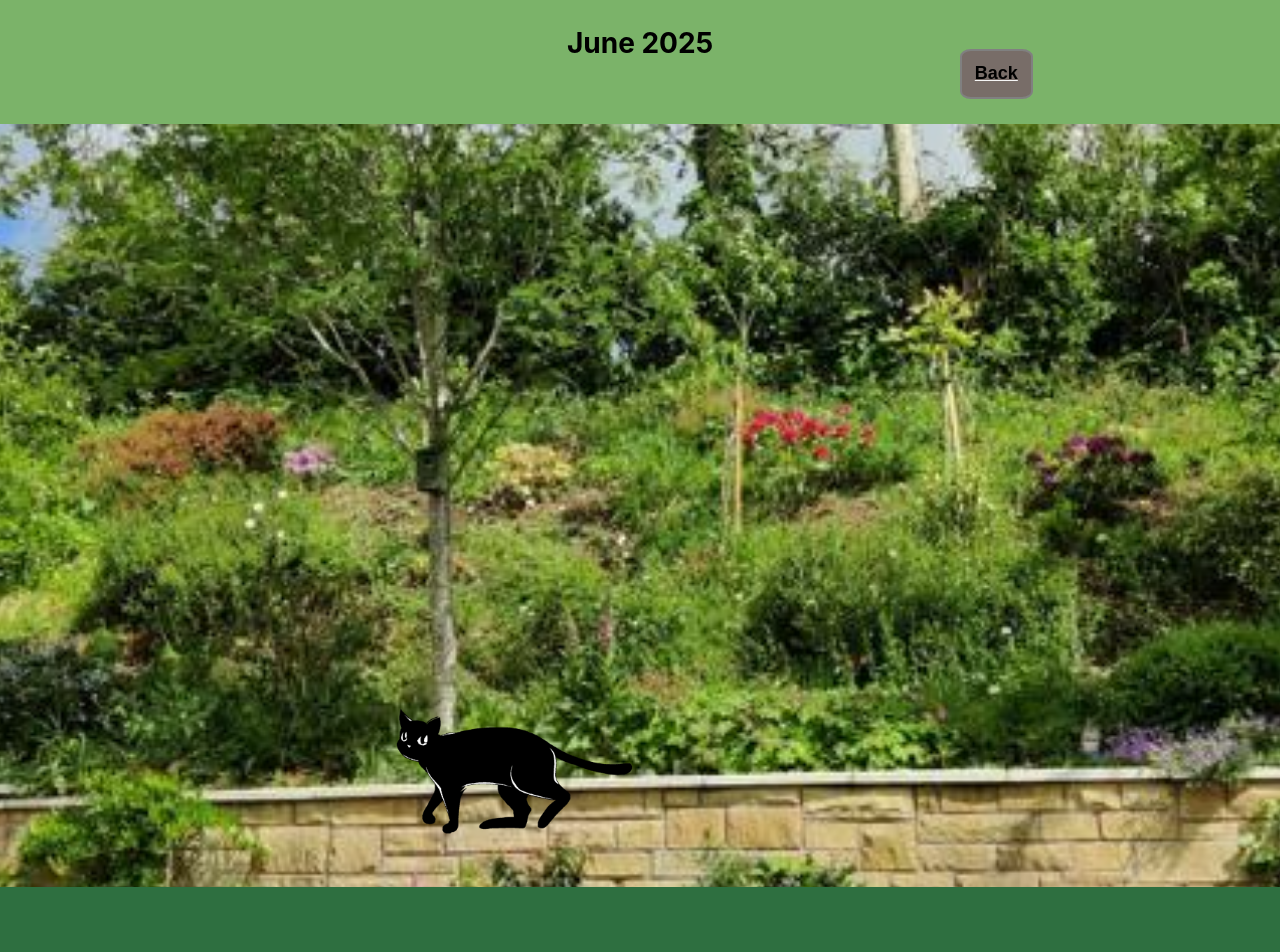
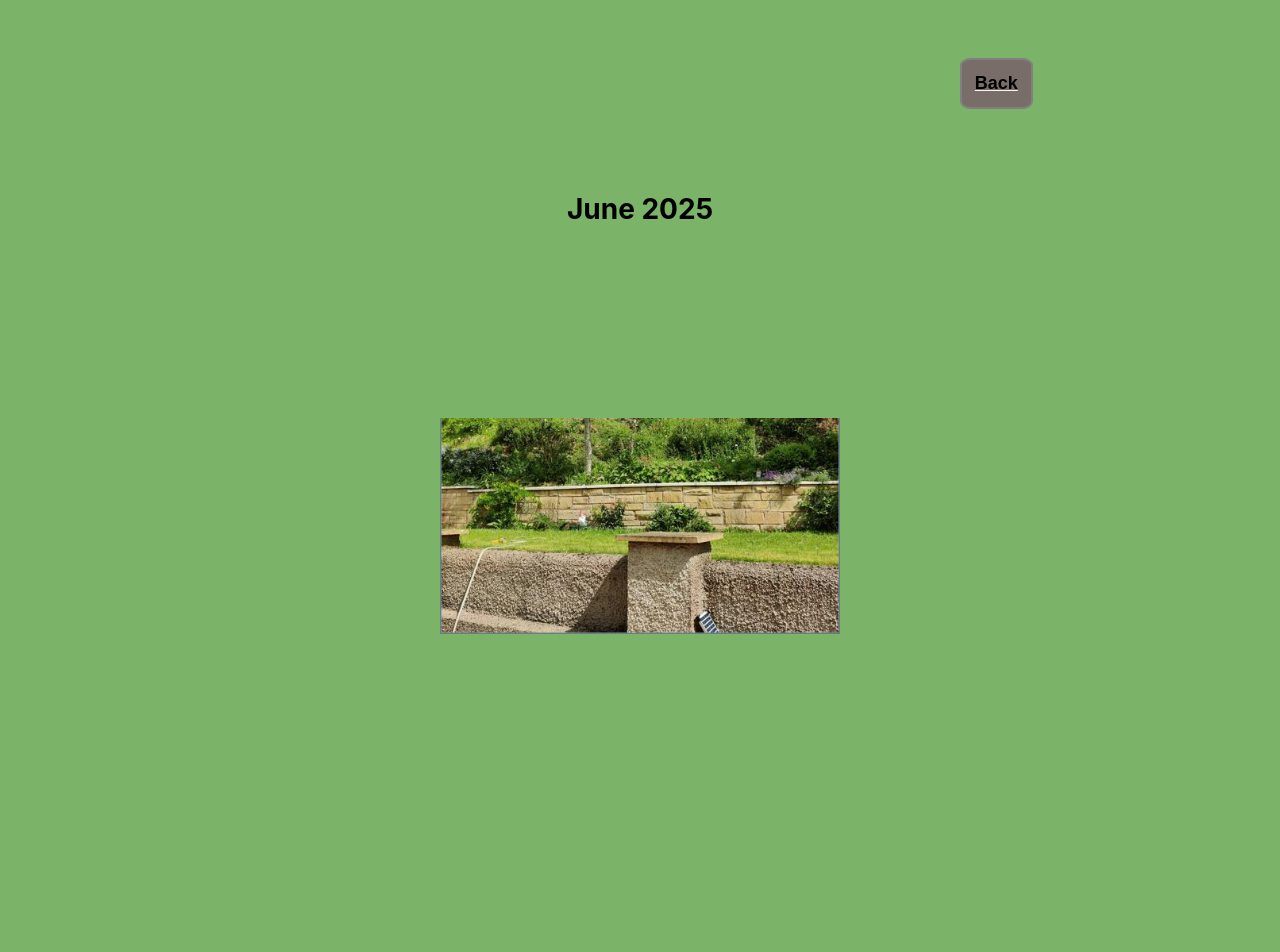
Before and after one commit to JillThomas799/thomasfamilyblog-2024-2025git, a React (Create React App) app: page /june2025 in a window 1280 px wide. Shown: the top 952 px of the page. Built offline with nearby package versions, Linux system fonts and the light colour scheme.

Commit message:
Addition of retina styles to @media query for width 412px height 915px oneplusnord phone

```diff
--- a/src/june2025.css
+++ b/src/june2025.css
@@ -427,6 +427,89 @@
   }
 }
 
+@media only screen and (min-device-width: 412px) and (max-device-height: 920px) {
+  .headerPhotoJune2025 {
+    margin-top: -30%;
+    -webkit-transform: scale(0.5);
+    -moz-transform: scale(0.5);
+    -ms-transform: scale(0.5);
+    -o-transform: scale(0.5);
+    transform: scale(0.5);
+  }
+
+  .monthHeaderJune2025 {
+    margin-top: 15%;
+    margin-bottom: 15%;
+  }
+
+  .catWalking {
+    width: 400px;
+    height: 200px;
+    margin: 50px auto 0;
+    -webkit-transform: translate(0, -280%) scale (0.3);
+    -moz-transform: translate(0, -280%) scale (0.3);
+    -ms-transform: translate(0, -280%) scale (0.3);
+    -o-transform: translate(0, -280%) scale (0.3);
+    transform: translate(0, -280%) scale (0.3);
+  }
+
+  @keyframes move-animation {
+    from {
+      top: -151%;
+      margin-left: 100%;
+    }
+    to {
+      top: 150%;
+      margin-left: -100%;
+    }
+  }
+}
+
+@media only screen and (-webkit-min-device-pixel-ratio: 2.625),
+  only screen and (min--moz-device-pixel-ratio: 2.625),
+  only screen and (-o-min-device-pixel-ratio: 2.625/1),
+  only screen and (min-device-pixel-ratio: 2.625),
+  only screen and (min-resolution: 408dpi),
+  only screen and (min-resolution: 2.625dppx),
+  only screen and (min-device-width: 412px) and (max-device-height: 920px) {
+  .headerPhotoJune2025 {
+    /* Scripting for oneplusnord AC2003 Jill's phone see React evernote note's on family blog for further info*/
+    margin-top: -30%;
+    -webkit-transform: scale(0.5);
+    -moz-transform: scale(0.5);
+    -ms-transform: scale(0.5);
+    -o-transform: scale(0.5);
+    transform: scale(0.5);
+  }
+
+  .monthHeaderJune2025 {
+    margin-top: 15%;
+    margin-bottom: 15%;
+  }
+
+  .catWalking {
+    width: 400px;
+    height: 200px;
+    margin: 50px auto 0;
+    -webkit-transform: translate(0, -240%) scale (0.3);
+    -moz-transform: translate(0, -240%) scale (0.3);
+    -ms-transform: translate(0, -240%) scale (0.3);
+    -o-transform: translate(0, -240%) scale (0.3);
+    transform: translate(0, -240%) scale (0.3);
+  }
+
+  @keyframes move-animation {
+    from {
+      top: -151%;
+      margin-left: 100%;
+    }
+    to {
+      top: 150%;
+      margin-left: -100%;
+    }
+  }
+}
+
 @media screen and (min-width: 401px) and (max-width: 480px) and (max-height: 899px) {
   /*To ensure on mobile screens below between 401px and S480px width (this includes one plus phones) that relevant components
   of the site are displayed with the best dimensions for the smaller devices*/
@@ -454,45 +537,6 @@
     -ms-transform: translate(0, -273%) scale(0.3);
     -o-transform: translate(0, -273%) scale(0.3);
     transform: translate(0, -273%) scale(0.3);
-  }
-
-  @keyframes move-animation {
-    from {
-      top: -151%;
-      margin-left: 100%;
-    }
-    to {
-      top: 150%;
-      margin-left: -100%;
-    }
-  }
-}
-
-@media only screen and (min-device-width: 412px) and (max-device-width: 920px) and (orientation: portrait) {
-  .headerPhotoJune2025 {
-    /* Scripting for oneplusnord AC2003 Jill's phone see React evernote note's on family blog for further info*/
-    margin-top: -30%;
-    -webkit-transform: scale(0.5);
-    -moz-transform: scale(0.5);
-    -ms-transform: scale(0.5);
-    -o-transform: scale(0.5);
-    transform: scale(0.5);
-  }
-
-  .monthHeaderJune2025 {
-    margin-top: 15%;
-    margin-bottom: 15%;
-  }
-
-  .catWalking {
-    width: 400px;
-    height: 200px;
-    margin: 50px auto 0;
-    -webkit-transform: translate(0, -263%) scale(0.3);
-    -moz-transform: translate(0, -263%) scale(0.3);
-    -ms-transform: translate(0, -263%) scale(0.3);
-    -o-transform: translate(0, -263%) scale(0.3);
-    transform: translate(0, -263%) scale(0.3);
   }
 
   @keyframes move-animation {
@@ -711,3 +755,11 @@
     }
   }
 }
+
+@media only screen and (-webkit-min-device-pixel-ratio: 2.625),
+  only screen and (min--moz-device-pixel-ratio: 2.625),
+  only screen and (-o-min-device-pixel-ratio: 2.625/1),
+  only screen and (min-device-pixel-ratio: 2.625),
+  only screen and (min-resolution: 408dpi),
+  only screen and (min-resolution: 2.625dppx) {
+}
```
Also changed, not shown: 1 other file (tests, documents, lock files or other folders).
